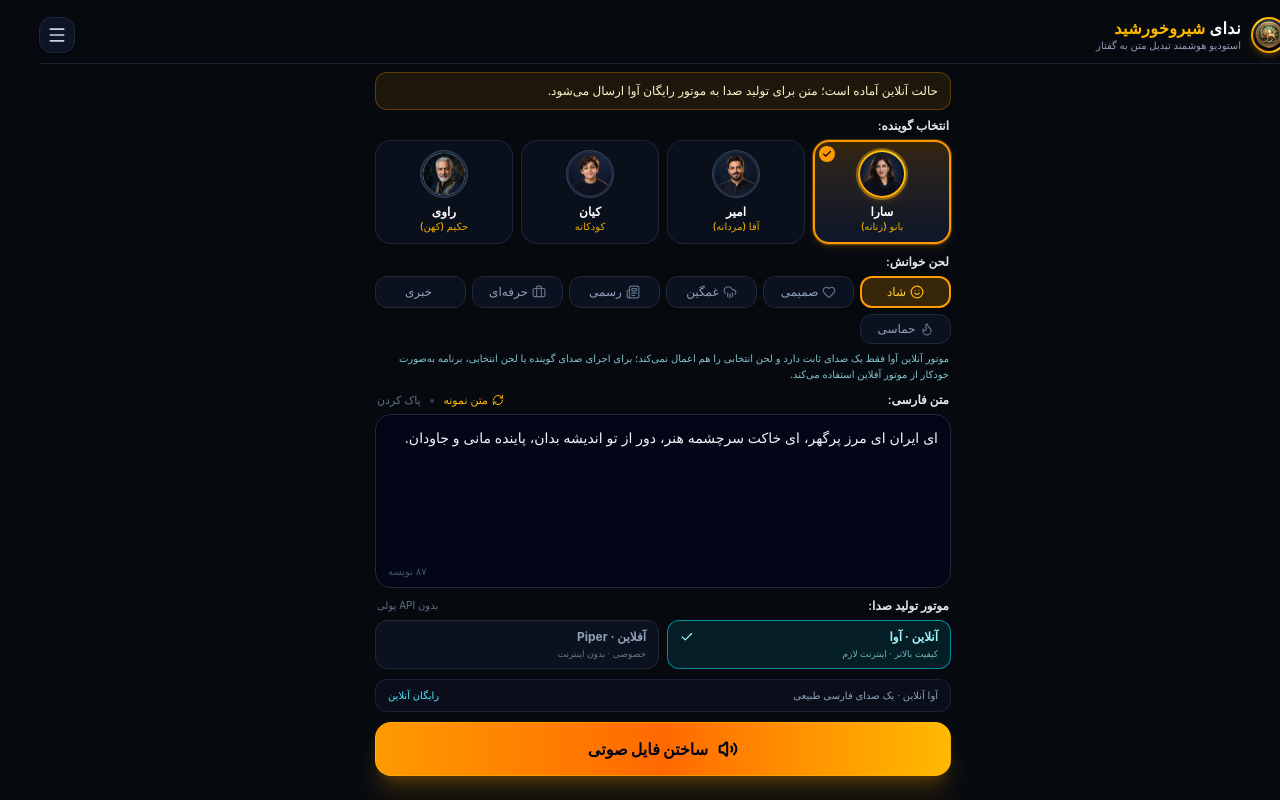
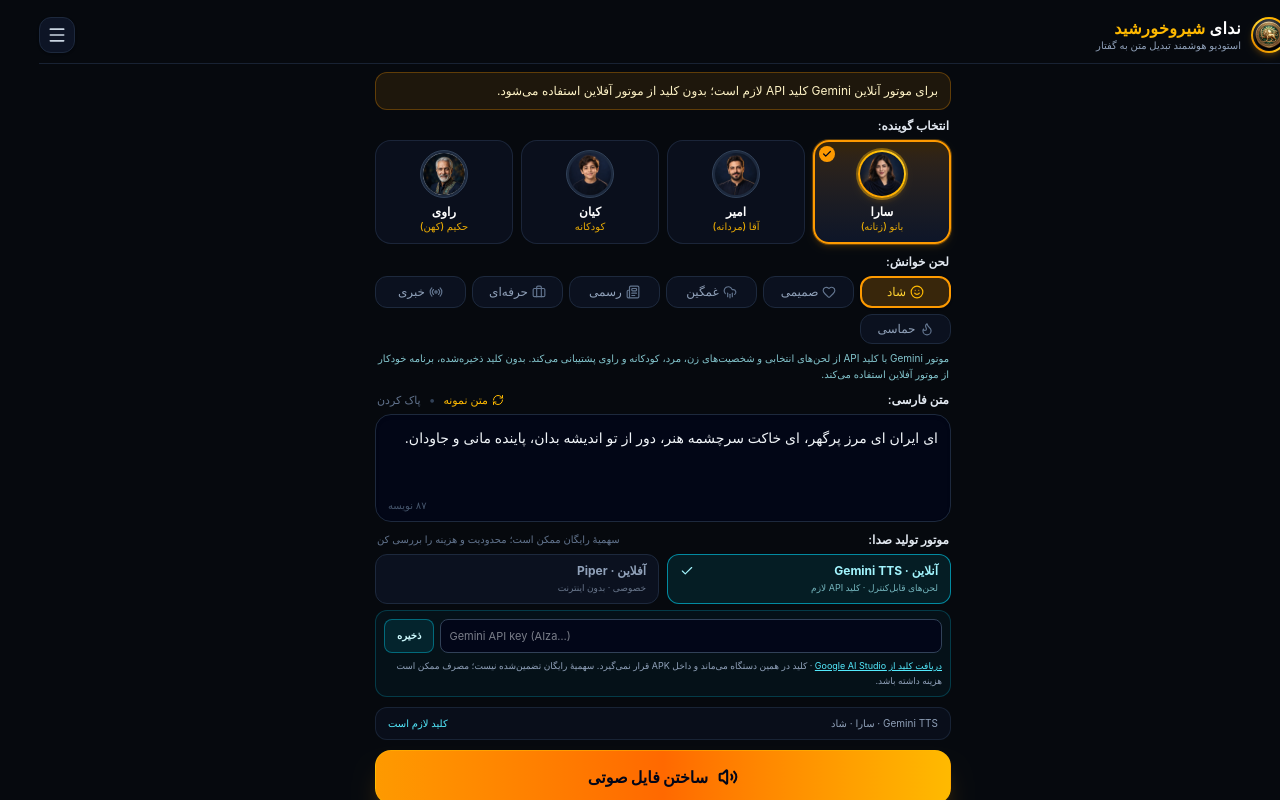
Before and after one commit to aydin343789-design/NedaiShiroKhorshid, a React (Vite) app: page / in a window 1280 px wide. Built offline with nearby package versions, Linux system fonts and the light colour scheme.

Commit message:
Add Gemini API key setup and expressive online voice selection

```diff
--- a/src/App.tsx
+++ b/src/App.tsx
@@ -11,6 +11,7 @@ import {
   Newspaper,
   Briefcase,
   Flame,
+  Radio,
 } from 'lucide-react';
 import { LionSunEmblem } from './components/LionSunEmblem';
 import { HistoryDrawer } from './components/HistoryDrawer';
@@ -25,6 +26,7 @@ import {
 import { synthesizePersianOnlineAudio } from './utils/onlinePersianTts';
 
 const STORAGE_KEY = 'nedaye_shirokhorshid_history_v4';
+const GEMINI_KEY_STORAGE = 'nedaye_gemini_api_key_v1';
 
 const TONE_ICONS: Record<ToneId, React.ReactNode> = {
   cheerful: <Smile className="h-3.5 w-3.5" />,
@@ -32,6 +34,7 @@ const TONE_ICONS: Record<ToneId, React.ReactNode> = {
   sad: <CloudRain className="h-3.5 w-3.5" />,
   formal: <Newspaper className="h-3.5 w-3.5" />,
   professional: <Briefcase className="h-3.5 w-3.5" />,
+  newscast: <Radio className="h-3.5 w-3.5" />,
   epic: <Flame className="h-3.5 w-3.5" />,
 };
 
@@ -39,6 +42,12 @@ export default function App() {
   const [selectedCharacter, setSelectedCharacter] = useState<CharacterId>('female');
   const [selectedTone, setSelectedTone] = useState<ToneId>('cheerful');
   const [engineMode, setEngineMode] = useState<'offline' | 'online'>('online');
+  const [geminiApiKey, setGeminiApiKey] = useState<string>(() => {
+    try { return localStorage.getItem(GEMINI_KEY_STORAGE) || ''; } catch { return ''; }
+  });
+  const [geminiApiKeyDraft, setGeminiApiKeyDraft] = useState<string>(() => {
+    try { return localStorage.getItem(GEMINI_KEY_STORAGE) || ''; } catch { return ''; }
+  });
   const [text, setText] = useState<string>(DEFAULT_SAMPLE_TEXT);
   const [isGenerating, setIsGenerating] = useState<boolean>(false);
   const [activeClip, setActiveClip] = useState<SavedAudioClip | null>(null);
@@ -120,18 +129,25 @@ export default function App() {
       const toneObj = TONES.find((t) => t.id === selectedTone);
       let usedEngine: 'online' | 'offline' = engineMode;
       let characterName = engineMode === 'online'
-        ? 'آوا آنلاین (فارسی)'
+        ? `Gemini TTS · ${charObj?.name || 'گوینده'}`
         : `${charObj?.name || 'گوینده'} (${charObj?.role || ''})`;
-      let toneName = engineMode === 'online' ? 'پیش‌فرض موتور آنلاین' : (toneObj?.name || 'طبیعی');
+      let toneName = toneObj?.name || 'طبیعی';
 
       // Keep the user's original wording. Each engine applies its own text frontend;
       // Ava must not receive Piper's manual pronunciation spellings.
       const cleanText = text.trim();
-      const canUseOnlineVoice = engineMode === 'online' && selectedCharacter === 'female' && selectedTone === 'cheerful';
+      const canUseOnlineVoice = engineMode === 'online' && Boolean(geminiApiKey.trim());
       let synth;
       if (canUseOnlineVoice) {
         try {
-          synth = await synthesizePersianOnlineAudio(cleanText, speed, (progress) => setGenerationMessage(progress.message));
+          synth = await synthesizePersianOnlineAudio(
+            cleanText,
+            selectedCharacter,
+            selectedTone,
+            speed,
+            geminiApiKey,
+            (progress) => setGenerationMessage(progress.message),
+          );
         } catch (onlineError) {
           console.warn('Online TTS failed; falling back to offline engine.', onlineError);
           usedEngine = 'offline';
@@ -151,9 +167,9 @@ export default function App() {
       } else {
         if (engineMode === 'online') {
           usedEngine = 'offline';
-          characterName = `${charObj?.name || 'گوینده'} (${charObj?.role || ''}) · آفلاین برای حفظ جنس صدا`;
+          characterName = `${charObj?.name || 'گوینده'} (${charObj?.role || ''}) · آفلاین (کلید Gemini تنظیم نشده)`;
           toneName = toneObj?.name || 'طبیعی';
-          setGenerationMessage('موتور آنلاین فقط یک صدای ثابت دارد؛ در حال آماده‌سازی صدای انتخاب‌شده به‌صورت آفلاین…');
+          setGenerationMessage('برای استفاده از Gemini کلید API را ذخیره کن؛ فعلاً صدای انتخابی به‌صورت آفلاین ساخته می‌شود…');
           await prepareOfflineVoicePack(setVoicePack, selectedCharacter);
         }
         synth = await synthesizePersianNeuralAudio(
@@ -312,7 +328,7 @@ export default function App() {
         role="status"
       >
         <span className="leading-relaxed">
-          {engineMode === 'online' ? 'حالت آنلاین آماده است؛ متن برای تولید صدا به موتور رایگان آوا ارسال می‌شود.' : voicePack.message}
+          {engineMode === 'online' ? (geminiApiKey ? 'Gemini آماده است؛ صدای انتخابی و لحن انتخابی به موتور آنلاین ارسال می‌شود.' : 'برای موتور آنلاین Gemini کلید API لازم است؛ بدون کلید از موتور آفلاین استفاده می‌شود.') : voicePack.message}
           {voicePack.stage === 'downloading' && voicePack.total > 0
             ? ` (${Math.min(100, Math.round((voicePack.completed / voicePack.total) * 100))}%)`
             : ''}
@@ -419,7 +435,7 @@ export default function App() {
           </div>
           {engineMode === 'online' && (
             <p className="px-0.5 text-[10px] leading-relaxed text-cyan-200/80">
-              موتور آنلاین آوا فقط یک صدای ثابت دارد و لحن انتخابی را هم اعمال نمی‌کند؛ برای اجرای صدای گوینده یا لحن انتخابی، برنامه به‌صورت خودکار از موتور آفلاین استفاده می‌کند.
+              موتور Gemini با کلید API از لحن‌های انتخابی و شخصیت‌های زن، مرد، کودکانه و راوی پشتیبانی می‌کند. بدون کلید ذخیره‌شده، برنامه خودکار از موتور آفلاین استفاده می‌کند.
             </p>
           )}
         </div>
@@ -467,7 +483,7 @@ export default function App() {
         <div className="space-y-1.5">
           <div className="flex items-center justify-between text-xs px-0.5">
             <span className="font-semibold text-slate-200">موتور تولید صدا:</span>
-            <span className="text-[10px] text-slate-500">بدون API پولی</span>
+            <span className="text-[10px] text-slate-500">سهمیهٔ رایگان ممکن است؛ محدودیت و هزینه را بررسی کن</span>
           </div>
           <div className="grid grid-cols-2 gap-2">
             <button
@@ -476,10 +492,10 @@ export default function App() {
               className={`rounded-xl border px-3 py-2 text-right transition-all ${engineMode === 'online' ? 'border-cyan-400/60 bg-cyan-400/10 text-cyan-200' : 'border-slate-800 bg-slate-900/60 text-slate-400'}`}
             >
               <div className="flex items-center justify-between">
-                <span className="font-bold text-xs">آنلاین · آوا</span>
+                <span className="font-bold text-xs">آنلاین · Gemini TTS</span>
                 {engineMode === 'online' && <Check className="h-3.5 w-3.5" />}
               </div>
-              <p className="mt-0.5 text-[9px] opacity-70">کیفیت بالاتر · اینترنت لازم</p>
+              <p className="mt-0.5 text-[9px] opacity-70">لحن‌های قابل‌کنترل · کلید API لازم</p>
             </button>
             <button
               type="button"
@@ -493,14 +509,49 @@ export default function App() {
               <p className="mt-0.5 text-[9px] opacity-70">خصوصی · بدون اینترنت</p>
             </button>
           </div>
+          {engineMode === 'online' && (
+            <div className="rounded-xl border border-cyan-500/25 bg-cyan-500/5 p-2 space-y-1.5">
+              <div className="flex gap-1.5">
+                <input
+                  type="password"
+                  dir="ltr"
+                  autoComplete="off"
+                  value={geminiApiKeyDraft}
+                  onChange={(event) => setGeminiApiKeyDraft(event.target.value)}
+                  placeholder="Gemini API key (AIza…)"
+                  className="min-w-0 flex-1 rounded-lg border border-slate-700 bg-slate-950 px-2 py-2 text-[11px] text-slate-100 outline-none focus:border-cyan-400"
+                />
+                <button
+                  type="button"
+                  onClick={() => {
+                    const nextKey = geminiApiKeyDraft.trim();
+                    try {
+                      if (nextKey) localStorage.setItem(GEMINI_KEY_STORAGE, nextKey);
+                      else localStorage.removeItem(GEMINI_KEY_STORAGE);
+                      setGeminiApiKey(nextKey);
+                      setGeminiApiKeyDraft(nextKey);
+                      showToast(nextKey ? 'کلید Gemini فقط روی همین دستگاه ذخیره شد.' : 'کلید Gemini از این دستگاه پاک شد.');
+                    } catch {
+                      showToast('ذخیرهٔ کلید در این دستگاه ممکن نشد.');
+                    }
+                  }}
+                  className="shrink-0 rounded-lg border border-cyan-400/40 bg-cyan-400/10 px-3 py-2 text-[10px] font-bold text-cyan-100"
+                >ذخیره</button>
+              </div>
+              <p className="text-[9px] leading-relaxed text-slate-400">
+                <a href="https://aistudio.google.com/api-keys" target="_blank" rel="noreferrer" className="text-cyan-300 underline">دریافت کلید از Google AI Studio</a>
+                {' · '}کلید در همین دستگاه می‌ماند و داخل APK قرار نمی‌گیرد. سهمیهٔ رایگان تضمین‌شده نیست؛ مصرف ممکن است هزینه داشته باشد.
+              </p>
+            </div>
+          )}
         </div>
 
         <div className="flex items-center justify-between rounded-xl border border-slate-800/80 bg-slate-900/45 px-3 py-2 text-[10px] text-slate-400">
           <span>
-            {engineMode === 'online' ? 'آوا آنلاین · یک صدای فارسی طبیعی' : `${CHARACTERS.find((item) => item.id === selectedCharacter)?.name} · ${TONES.find((item) => item.id === selectedTone)?.description}`}
+            {engineMode === 'online' ? `Gemini TTS · ${CHARACTERS.find((item) => item.id === selectedCharacter)?.name} · ${TONES.find((item) => item.id === selectedTone)?.name}` : `${CHARACTERS.find((item) => item.id === selectedCharacter)?.name} · ${TONES.find((item) => item.id === selectedTone)?.description}`}
           </span>
           <span className={`shrink-0 ${engineMode === 'online' ? 'text-cyan-300' : 'text-emerald-400'}`}>
-            {engineMode === 'online' ? 'رایگان آنلاین' : voicePack.stage === 'ready' ? 'کاملاً آفلاین' : 'نیازمند آماده‌سازی'}
+            {engineMode === 'online' ? (geminiApiKey ? 'کلید ذخیره شده' : 'کلید لازم است') : voicePack.stage === 'ready' ? 'کاملاً آفلاین' : 'نیازمند آماده‌سازی'}
           </span>
         </div>
         <button
```
